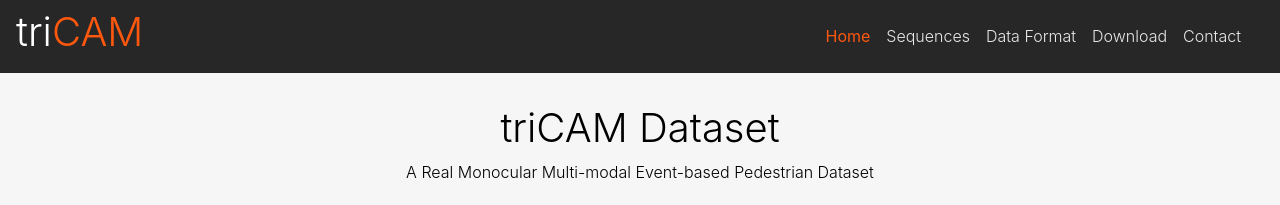
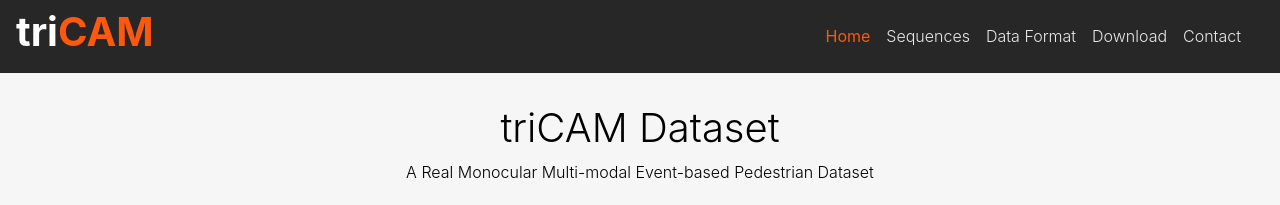
Before and after one commit to anikesadia/triCam-dataset, a Jekyll site: the page index.html, which Jekyll copies as it is, in a window 1280 px wide. Shown: the top 205 px of the page. Built offline with Jekyll 4.4.1, drawn with Linux system fonts in a browser that asks for light colours; comment, search, counter and statistics services are not loaded; a style sheet for code colours, icons or effects is not loaded.

Commit message:
Update main.css

```diff
--- a/assets/css/main.css
+++ b/assets/css/main.css
@@ -48,14 +48,16 @@ html[data-theme='dark'] .fa-sun {
     text-align: center;
 }
 #home-title{
-font-weight:bold;
+font-weight: bolder;
 }
 #title-1{
     color:white;
+    font-weight: bold;
     }
 
 #title-2{
     color: var(--global-hover-color);
+    font-weight: bold;
     }
 #footer_name{
     color: var(--global-hover-color);
@@ -63,6 +65,7 @@ font-weight:bold;
     /* font-style:italic; */
     font-size: 15px;
 }
+.font-weight-bold{color:white;}
 #title-name{
     width:50%;
     /* background-color:red; */
```
